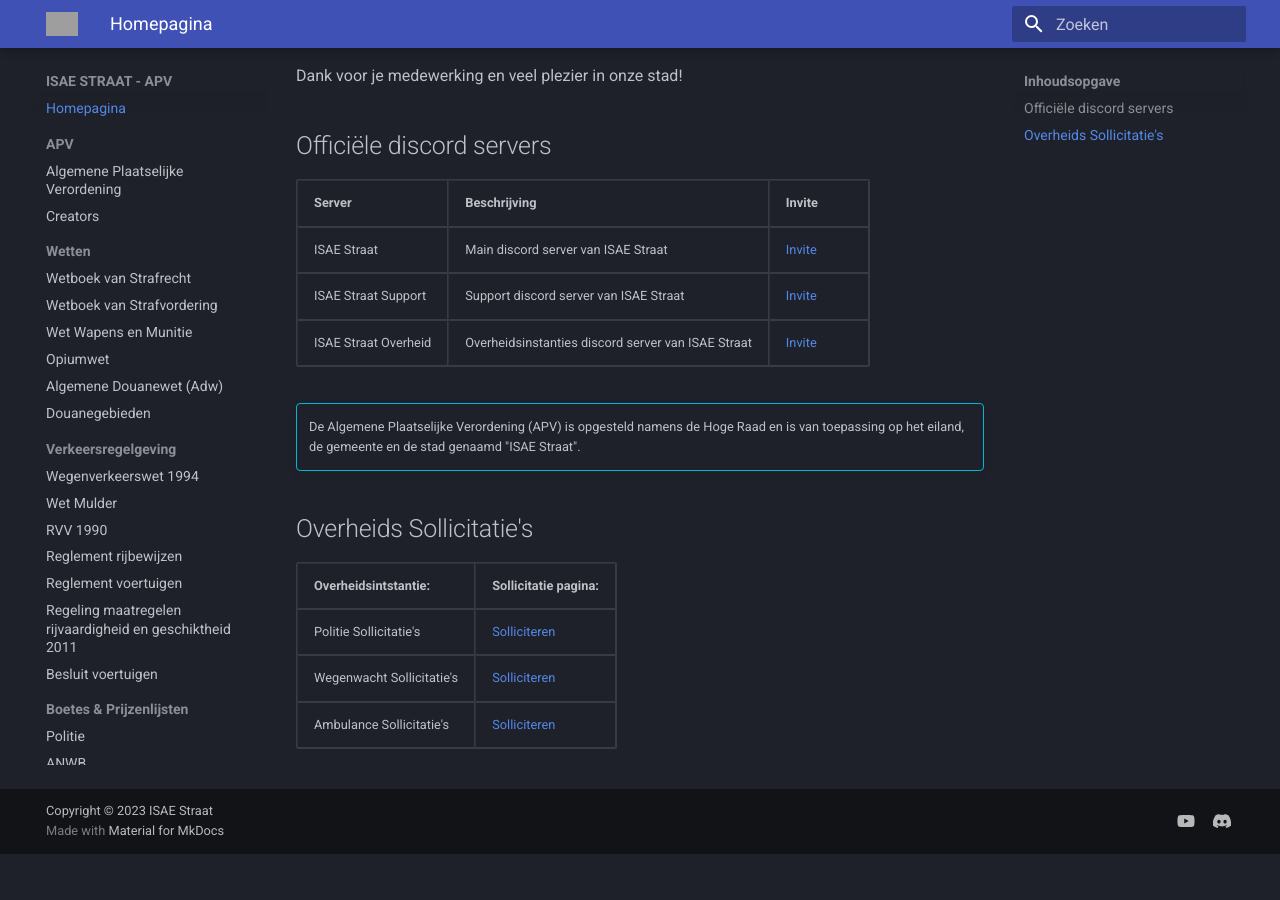
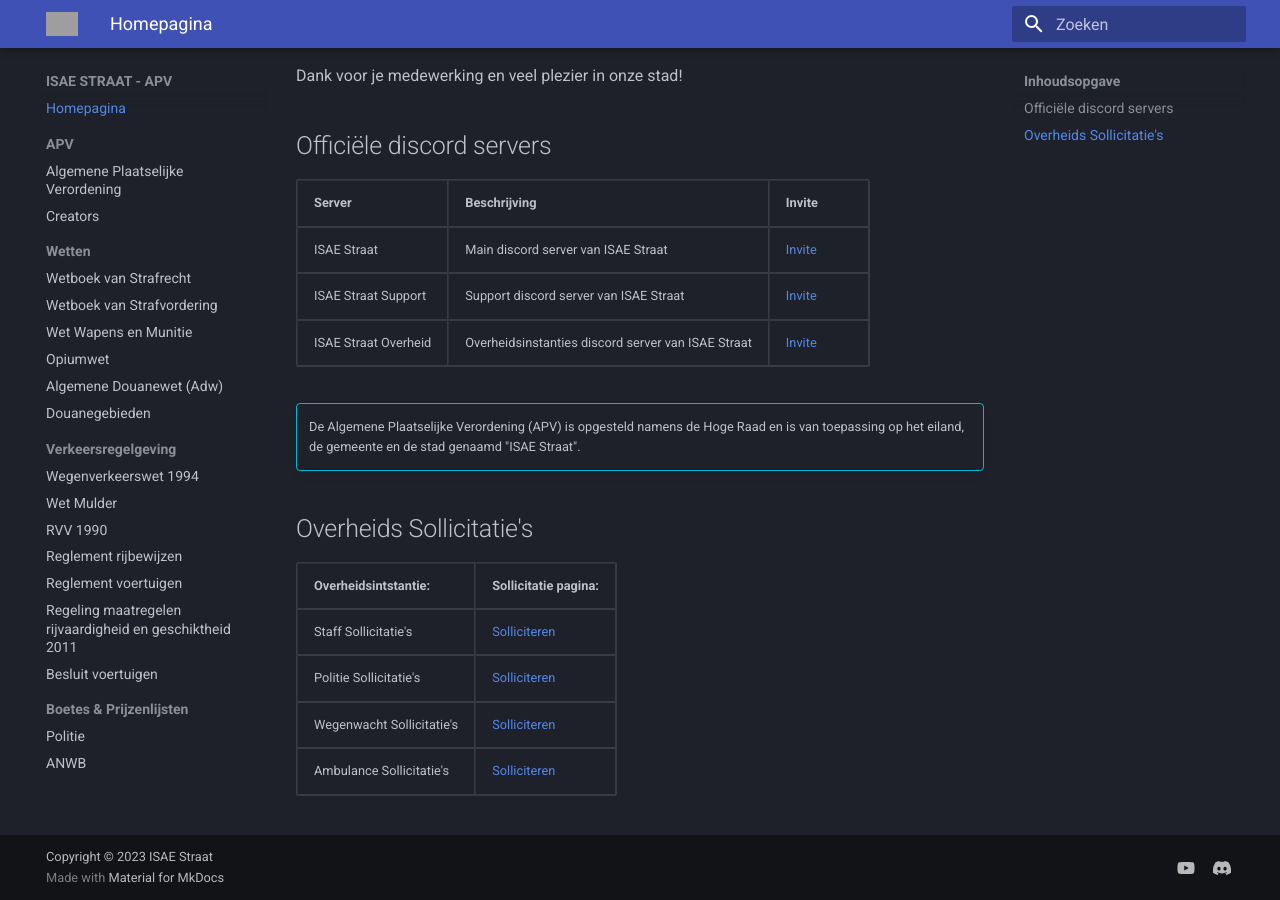
Before and after one commit to Mulamoess/isaestraatapv.github.io, an MkDocs documentation site: the page built from docs/index.md, in a window 1280 px wide and 900 px high, scrolled down 504 px. Built offline with MkDocs 1.6.1 and Material for MkDocs 9.7.7, drawn with Linux system fonts in a browser that asks for light colours; before the commit the page ends 1358 px from its top, so only the background shows below that; grey boxes are pictures that could not be loaded.

Commit message:
stafffsolli

```diff
--- a/docs/index.md
+++ b/docs/index.md
@@ -57,8 +57,12 @@ Dank voor je medewerking en veel plezier in onze stad!
     </thead>
     <tbody>
         <tr>
+            <td>Staff Sollicitatie's</td>
+            <td><a href="https://forms.gle/cXokMYVzojA5qpq36"  target="_blank" rel="noopener">Solliciteren</a></td>
+        </tr>
+        <tr>
             <td>Politie Sollicitatie's</td>
-            <td><a href="https://forms.gle/1fzECdoqc45Cuwwc8"  target="_blank" rel="noopener">Solliciteren</a></td>
+            <td><a href="https://forms.gle/wjbQP3Sa1NpD5kCG9"  target="_blank" rel="noopener">Solliciteren</a></td>
         </tr>
         <tr>
             <td>Wegenwacht Sollicitatie's</td>
```
